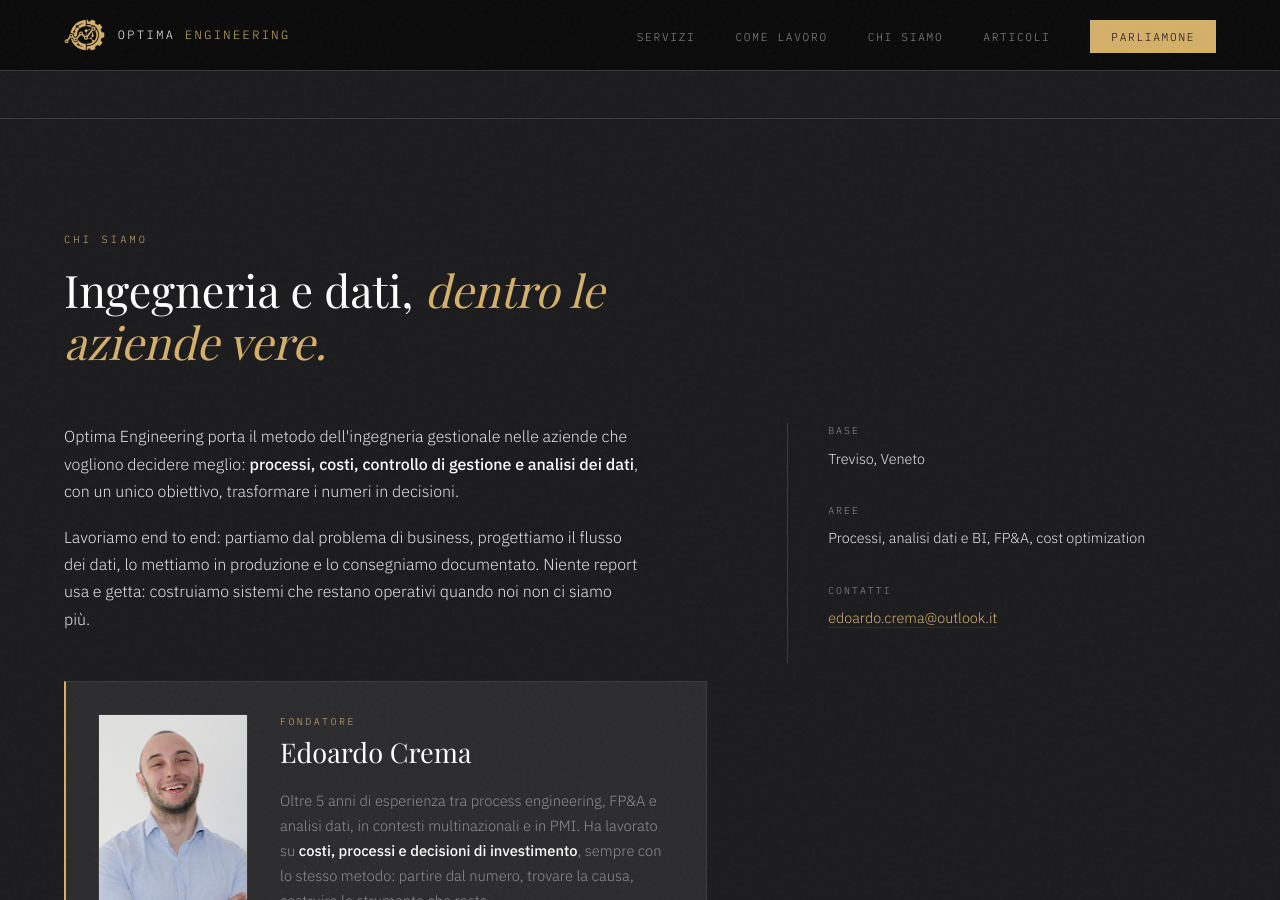
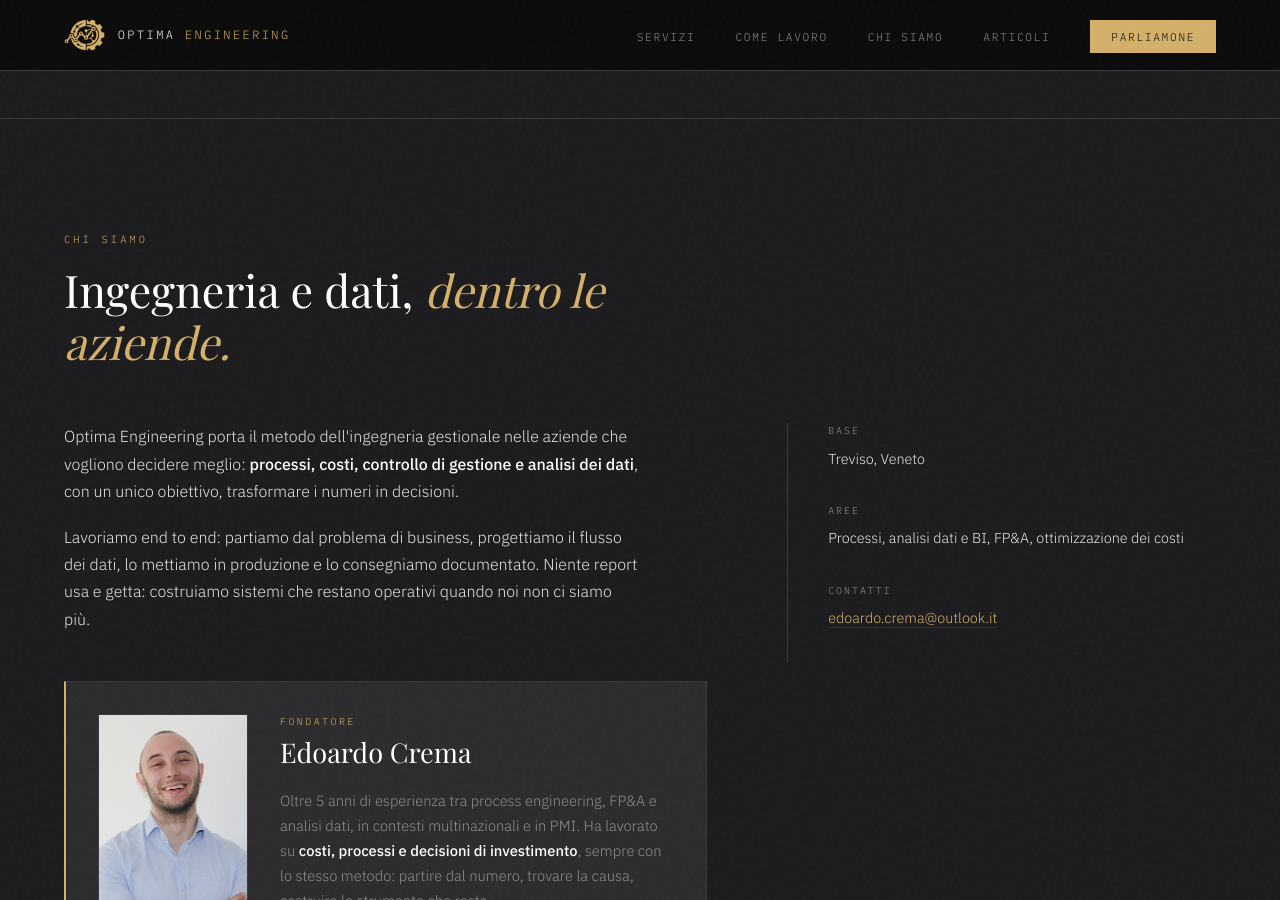
Before and after one commit to edoardo2496/optima_engineering, a Jekyll site: the page built from index.html, in a window 1280 px wide and 900 px high, scrolled down 2691 px. Built offline with Jekyll 4.4.1, drawn with Linux system fonts in a browser that asks for light colours; some web fonts are replaced.

Commit message:
Update section titles and descriptions in index.html

```diff
--- a/index.html
+++ b/index.html
@@ -28,7 +28,7 @@ title: Optima Engineering — Ingegneria gestionale e dati per le aziende
 
 <section class="about" id="chi-siamo">
   <div class="section-label">Chi siamo</div>
-  <h2 class="section-title">Ingegneria e dati, <em>dentro le aziende vere.</em></h2>
+  <h2 class="section-title">Ingegneria e dati, <em>dentro le aziende.</em></h2>
   <div class="about-grid">
     <div class="about-body">
       <p>Optima Engineering porta il metodo dell'ingegneria gestionale nelle aziende che vogliono decidere meglio: <strong>processi, costi, controllo di gestione e analisi dei dati</strong>, con un unico obiettivo, trasformare i numeri in decisioni.</p>
@@ -56,7 +56,7 @@ title: Optima Engineering — Ingegneria gestionale e dati per le aziende
       </div>
       <div class="aside-item">
         <div class="aside-item-label">Aree</div>
-        <div class="aside-item-value">Processi, analisi dati e BI, FP&amp;A, cost optimization</div>
+        <div class="aside-item-value">Processi, analisi dati e BI, FP&amp;A, ottimizzazione dei costi</div>
       </div>
       <div class="aside-item">
         <div class="aside-item-label">Contatti</div>
```
